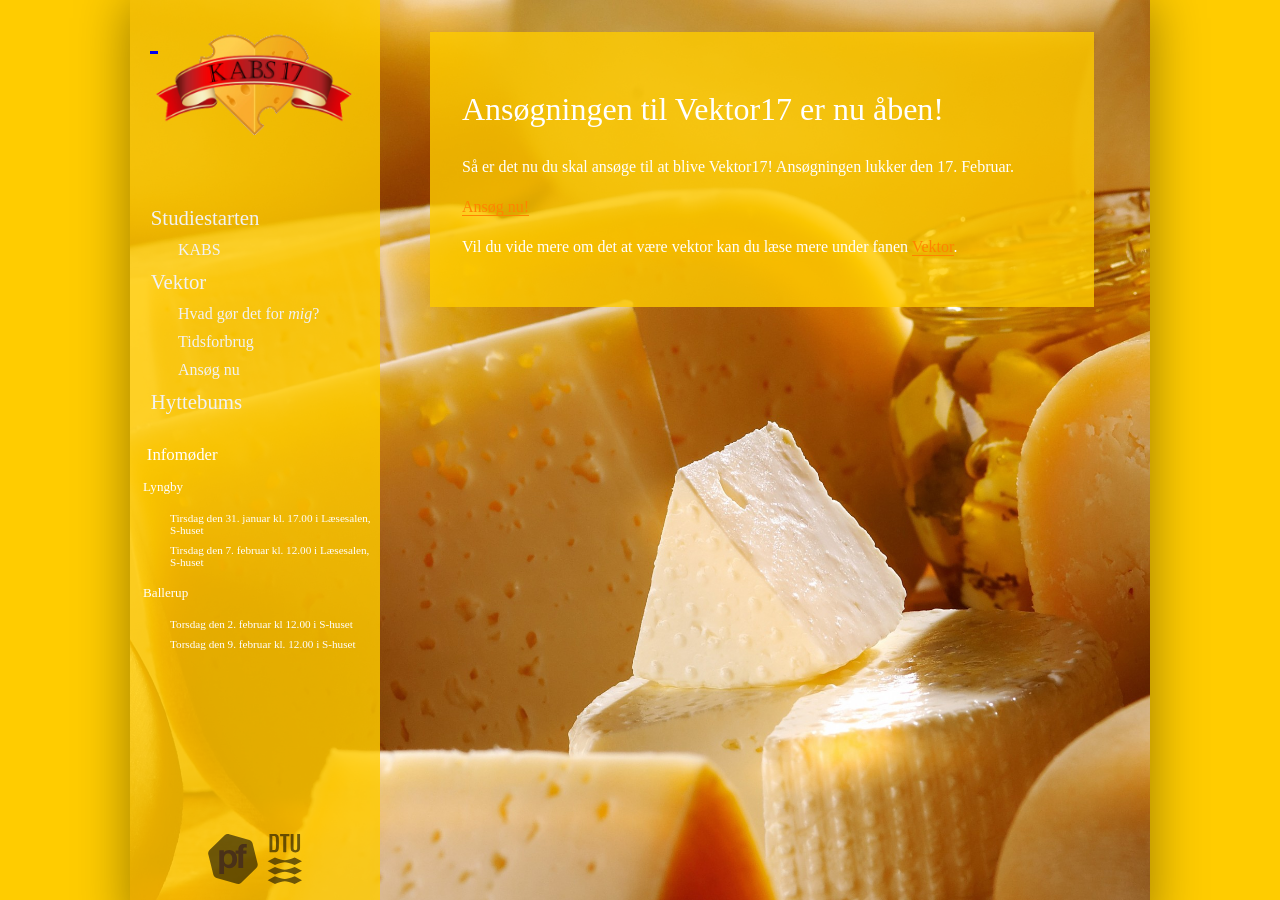
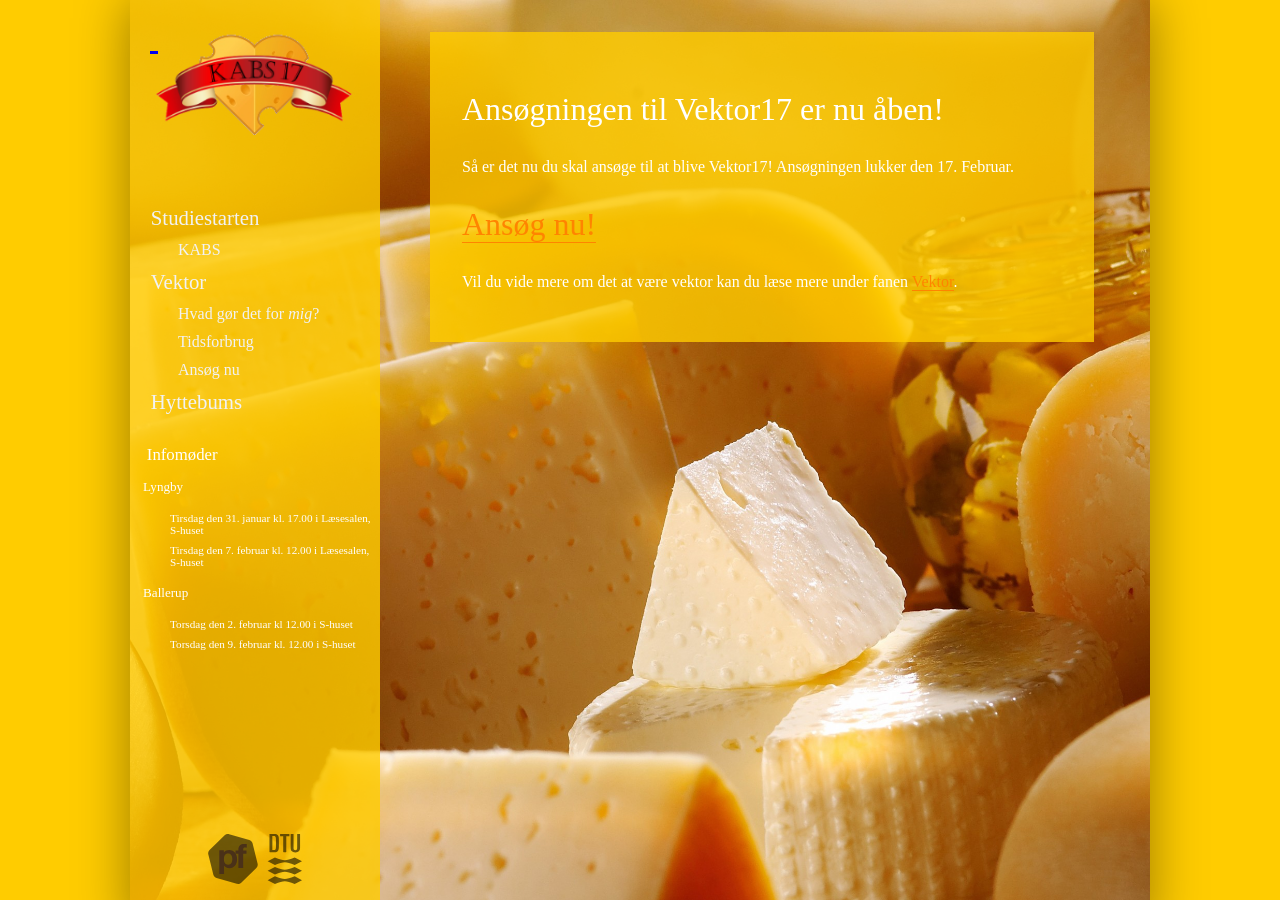
Before and after one commit to KABSDTU/kabsdtu.github.io, a Jekyll site: the page built from ansog-som-vektor.md, in a window 1280 px wide and 900 px high. Built offline with Jekyll 4.4.1, drawn with Linux system fonts in a browser that asks for light colours; some web fonts are replaced.

```diff
--- a/ansog-som-vektor.md
+++ b/ansog-som-vektor.md
@@ -7,6 +7,7 @@ title: Ansøg som Vektor
 <p>Så er det nu du skal ansøge til at blive Vektor17! Ansøgningen lukker den 17. Februar.
 </p>
 
-<a href="https://goo.gl/forms/3Nh3jj5HiL0Tpyvj1">Ansøg nu!</a>
+
+<h1><a href="https://goo.gl/forms/3Nh3jj5HiL0Tpyvj1">Ansøg nu!</a></h1>
 
 <p>Vil du vide mere om det at være vektor kan du læse mere under fanen <a href="https://blivawesome.dk/vektor.html">Vektor</a>.</p>
```
